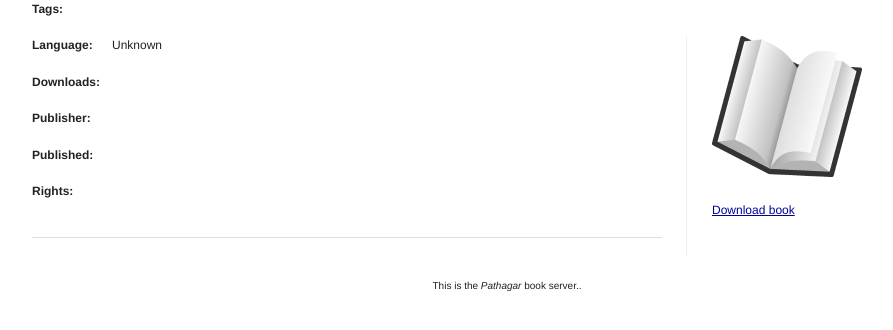
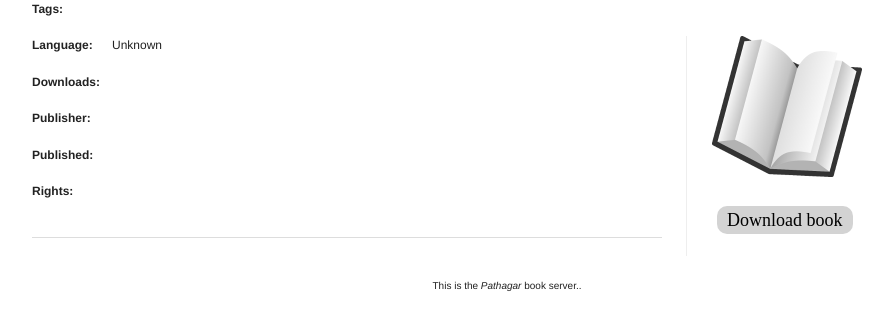
Before and after one commit to PathagarBooks/pathagar, a Django app: template templates/books/book_detail.html in a window 1280 px wide. Shown: the part 175-505 px from the top of the page, without its empty margins (133-1026 px from the left). Run offline with Django 3.2, Linux system fonts and the light colour scheme; the template is opened without the code that fills it, so the values that code supplies are empty; some libraries are stand-ins or nearby versions.

Commit message:
Make more visible the download link

```diff
--- a/static/style/style.css
+++ b/static/style/style.css
@@ -217,3 +217,23 @@ div.hidden_body {
     color: white;
     background: #555;
 }
+
+.download {
+    display: inline-block;
+    padding: 5px 10px;
+    -moz-border-radius: 10px;
+    border-radius: 10px;
+    font-weight:normal;
+    background-color: lightgray;
+    color:black;
+    line-height:1;
+    text-decoration: none;
+    font-size: 150%;
+    font-family: serif;
+    margin: 5px;
+}
+
+.download:hover {
+    color: white;
+    background: gray;
+}
--- a/templates/books/book_detail.html
+++ b/templates/books/book_detail.html
@@ -71,7 +71,7 @@
 <img src="{{ STATIC_URL }}images/generic_cover.png" alt="Cover" width=150px/>
 {% endif %}
 <hr class="space">
-<a href="{% url pathagar.books.views.download_book book.pk %}">Download book</a>
+<a class="download" href="{% url pathagar.books.views.download_book book.pk %}">Download book</a>
 </div>
 
 
--- a/templates/books/book_list.html
+++ b/templates/books/book_list.html
@@ -64,7 +64,7 @@
   <p>{{ book.a_summary }}</p>
   </div>
   </div>
-  <div class="span-3 prepend-14 last"><em><a href="{% url pathagar.books.views.download_book book.pk %}">Download</a></em></div>
+  <div class="span-3 prepend-14 last"><em><a class="download" href="{% url pathagar.books.views.download_book book.pk %}">Download</a></em></div>
   <hr/>
 {%  endfor %}
 
```
